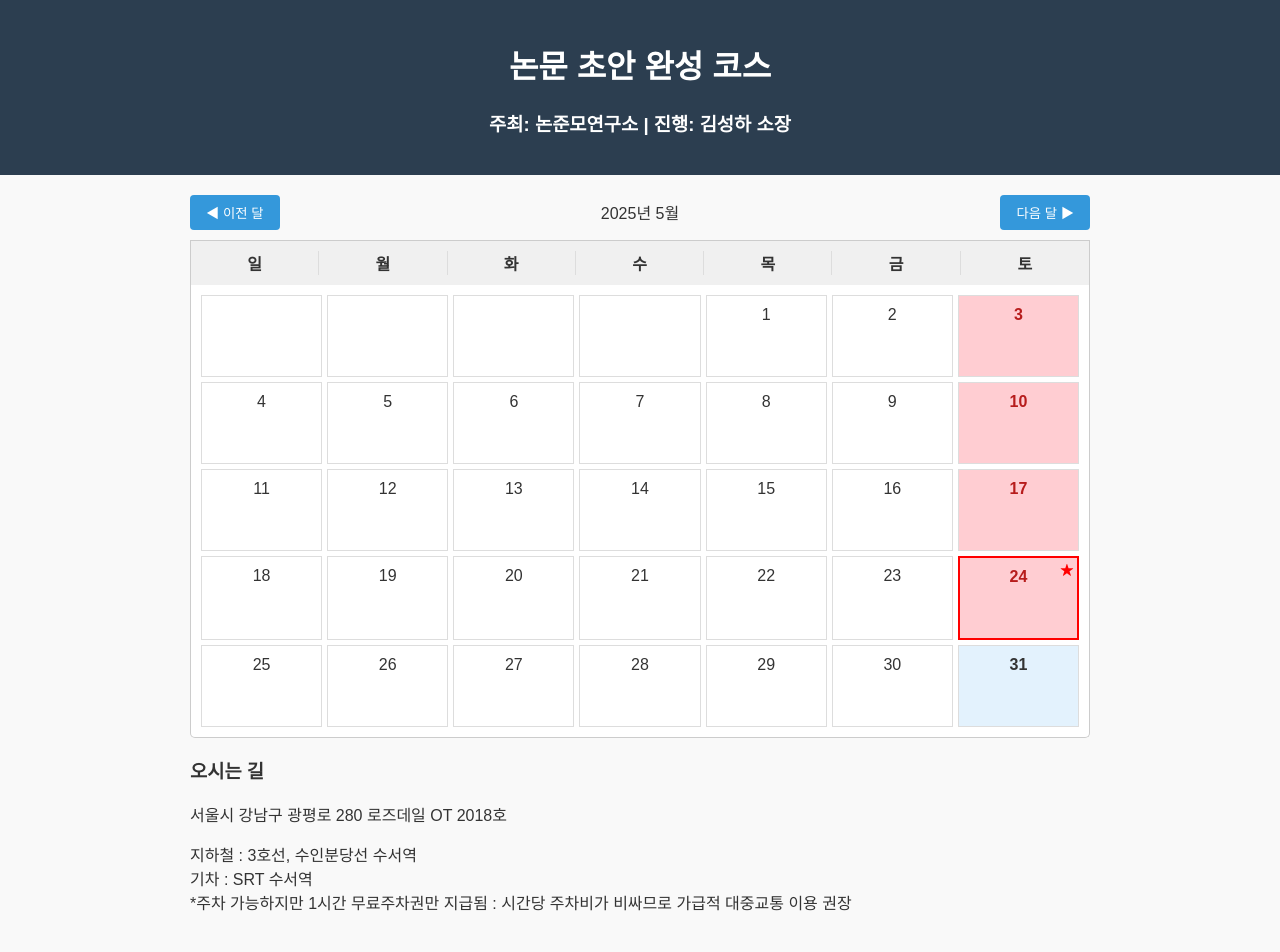
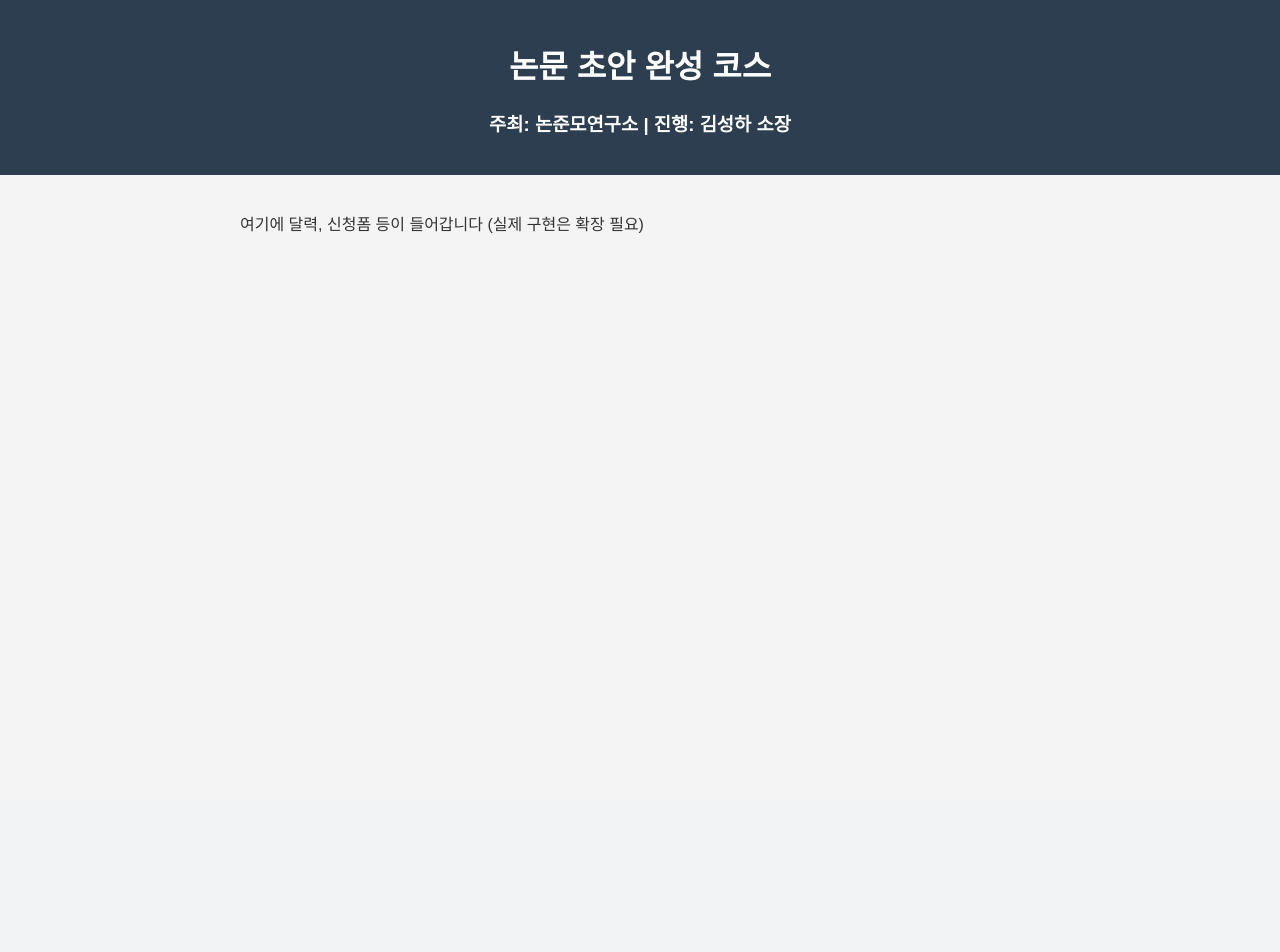
Before and after one commit to nonjunmo/nonjunmo-flask-web, a Flask app: template templates/index.html in a window 1280 px wide. Shown: the top 952 px of the page. After the commit the page ends 233 px from the top, so only its background shows below. Run offline with Flask 2, Linux system fonts and the light colour scheme; the template is opened without the code that fills it, so the values that code supplies are empty; grey boxes are pictures that could not be loaded.

Commit message:
Add files via upload

```diff
--- a/app.py
+++ b/app.py
@@ -1,5 +1,4 @@
 from flask import Flask, render_template, request, redirect, url_for, session
-from datetime import datetime
 import os
 
 app = Flask(__name__)
@@ -7,7 +6,7 @@
 
 @app.route('/')
 def index():
-    return '<h1>논문 초안 완성 코스 - 논준모연구소</h1>'
+    return render_template('index.html')
 
 @app.route('/admin', methods=['GET', 'POST'])
 def admin():
@@ -16,20 +15,14 @@
             session['admin'] = True
             return redirect(url_for('admin_panel'))
         return '비밀번호가 틀렸습니다.'
-    return '''
-    <form method="post">
-        <input type="password" name="password" placeholder="비밀번호 입력"/>
-        <button type="submit">로그인</button>
-    </form>
-    '''
+    return render_template('admin_login.html')
 
 @app.route('/admin-panel')
 def admin_panel():
     if not session.get('admin'):
         return redirect(url_for('admin'))
-    return '<h1>관리자 페이지</h1>'
+    return render_template('admin_panel.html')
 
 if __name__ == '__main__':
-    import os
     port = int(os.environ.get('PORT', 10000))
     app.run(host='0.0.0.0', port=port)
--- a/static/style.css
+++ b/static/style.css
@@ -1,155 +1,18 @@
-
 body {
     font-family: 'Noto Sans KR', sans-serif;
-  background-color: #f9f9f9;
-  color: #333;
     margin: 0;
     padding: 0;
+    background: #f4f4f4;
+    color: #333;
 }
-
 header {
-  background-color: #2c3e50;
-  color: white;
-  padding: 20px 0;
+    background: #2c3e50;
+    color: #fff;
+    padding: 20px;
     text-align: center;
 }
-
 main {
     padding: 20px;
-  max-width: 900px;
+    max-width: 800px;
     margin: auto;
 }
-
-#calendar-controls {
-  display: flex;
-  justify-content: space-between;
-  align-items: center;
-  margin-bottom: 10px;
-}
-
-.weekday-header {
-  display: grid;
-  grid-template-columns: repeat(7, 1fr);
-  text-align: center;
-  font-weight: bold;
-  background-color: #f0f0f0;
-  padding: 10px 0;
-  border: 1px solid #ccc;
-  border-bottom: none;
-}
-
-.weekday-header div {
-  border-right: 1px solid #ddd;
-}
-
-.weekday-header div:last-child {
-  border-right: none;
-}
-
-.calendar-grid {
-  display: grid;
-  grid-template-columns: repeat(7, 1fr);
-  gap: 5px;
-  background: #fff;
-  padding: 10px;
-  border: 1px solid #ccc;
-  border-top: none;
-  border-radius: 0 0 5px 5px;
-}
-
-.day {
-  padding: 10px;
-  border: 1px solid #ddd;
-  text-align: center;
-  background-color: #fff;
-  cursor: pointer;
-  min-height: 60px;
-}
-
-.day.weekend {
-  background-color: #e3f2fd;
-  font-weight: bold;
-}
-
-.day.full {
-  background-color: #e0e0e0;
-  color: #999;
-  pointer-events: none;
-}
-
-.day.closed {
-  background-color: #ffcdd2;
-  color: #b71c1c;
-}
-
-.day.linked-sunday {
-  background-color: #e3f2fd;
-  border-left: none;
-}
-
-.status {
-  font-size: 0.8em;
-  margin-top: 5px;
-  display: block;
-}
-
-#application-form {
-  background: #fff;
-  padding: 20px;
-  margin-top: 30px;
-  border: 1px solid #ccc;
-  border-radius: 8px;
-}
-
-form label {
-  display: block;
-  margin-bottom: 10px;
-}
-
-form input, form select, form textarea {
-  width: 100%;
-  padding: 8px;
-  margin-top: 4px;
-  box-sizing: border-box;
-}
-
-.buttons {
-  display: flex;
-  gap: 10px;
-  justify-content: flex-end;
-}
-
-button {
-  padding: 8px 16px;
-  border: none;
-  background-color: #3498db;
-  color: white;
-  cursor: pointer;
-  border-radius: 4px;
-}
-
-button:hover {
-  background-color: #2980b9;
-}
-
-footer {
-  background-color: #ecf0f1;
-  text-align: center;
-  padding: 15px;
-  margin-top: 40px;
-  font-size: 0.9em;
-  color: #777;
-}
-
-.day.today {
-  border: 2px solid red;
-  position: relative;
-}
-.day.today::after {
-  content: "★";
-  position: absolute;
-  top: 2px;
-  right: 4px;
-  font-size: 0.8em;
-  color: red;
-}
--- a/templates/index.html
+++ b/templates/index.html
@@ -1,9 +1,9 @@
 <!DOCTYPE html>
 <html lang="ko">
 <head>
-  <meta charset="UTF-8" />
+    <meta charset="UTF-8">
     <title>논문 초안 완성 코스</title>
-  <link rel="stylesheet" href="/static/style.css" />
+    <link rel="stylesheet" href="/static/style.css">
 </head>
 <body>
     <header>
@@ -11,69 +11,7 @@
         <h3>주최: 논준모연구소 | 진행: 김성하 소장</h3>
     </header>
     <main>
-    <section id="calendar-section">
-      <div id="calendar-controls">
-        <button id="prev-month">◀ 이전 달</button>
-        <div id="month-label"></div>
-        <button id="next-month">다음 달 ▶</button>
-      </div>
-      <div id="calendar"></div>
-    </section>
-
-    <section id="application-form" style="display:none;">
-      <h2>논문 초안 완성 코스 신청</h2>
-      <p>2일간 집중적으로 논문 초안을 완성하는 프로그램입니다.</p>
-      토요일 : 1부(오전11시~오후1시), 점심(오후1시~2시), 2부(오후2시~6시)<br>
-      일요일 : 1부(오전10시~오후1시), 점심(오후1시~2시), 2부(오후2시~5시)<br>
-      * 점심식사 제공
-      <p>준비물 : 노트북</p>
-      참가비용 : 55만원(VAT포함-현금영수증 or 세금계산서)<br>
-      입금계좌 : 국민은행 076901-04-108676 김성하(논준모연구소)<br>
-      입금기한 : 금요일 오후 5시까지<br>
-      *현금영수증-연락처에 기재된 핸드폰번호로 발급<br>
-      *세금계산서-사업자등록증 이미지를 010-3661-6267로 발송<br><br>
-
-      <form id="apply-form">
-        <input type="hidden" id="apply-date" name="date" />
-        <label>이름 <input type="text" name="name" required /></label>
-        <label>연락처 <input type="text" name="phone" required /></label>
-        <label>이메일 <input type="email" name="email" required /></label>
-        <label>논문 종류
-          <select name="paper_type">
-            <option>박사논문</option>
-            <option>석사논문</option>
-            <option>학회논문</option>
-            <option>기타논문</option>
-          </select>
-        </label>
-        <label>전공 학문 <input type="text" name="major" /></label>
-        <label>관심 주제 <input type="text" name="topic" /></label>
-        <label>기타 하고 싶은 말(양적/질적연구 등등) <textarea name="message"></textarea></label>
-        <div class="buttons">
-          <button type="submit">신청</button>
-          <button type="button" id="cancel-button">취소</button>
-        </div>
-      </form>
-    </section>
-
-    <section id="map-section">
-      <h3>오시는 길</h3>
-      <p>서울시 강남구 광평로 280 로즈데일 OT 2018호</p>
-      지하철 : 3호선, 수인분당선 수서역<br>
-      기차 : SRT 수서역<br>
-      *주차 가능하지만 1시간 무료주차권만 지급됨 : 시간당 주차비가 비싸므로 가급적 대중교통 이용 권장<br><br>
-      <iframe
-        width="100%" height="300" frameborder="0" style="border:0"
-        src="https://www.google.com/maps?q=서울시 강남구 광평로 280 로즈데일 OT 2018호&output=embed"
-        allowfullscreen>
-      </iframe>
-    </section>
+        <p>여기에 달력, 신청폼 등이 들어갑니다 (실제 구현은 확장 필요)</p>
     </main>
-  <footer>
-    <p>논준모연구소 | 서울시 강남구 광평로 280 로즈데일 OT 2018호</p>
-    <p>문의: 02-557-6267 / 010-3661-6267 | 이메일: fox4361@naver.com</p>
-  </footer>
-
-  <script src="/static/script.js" defer></script>
 </body>
 </html>
```
Also changed, not shown: templates/admin_login.html (+4 -14 lines), templates/admin_panel.html (added, +10 -0 lines). Lines whose indentation alone changed are shown as unchanged.
